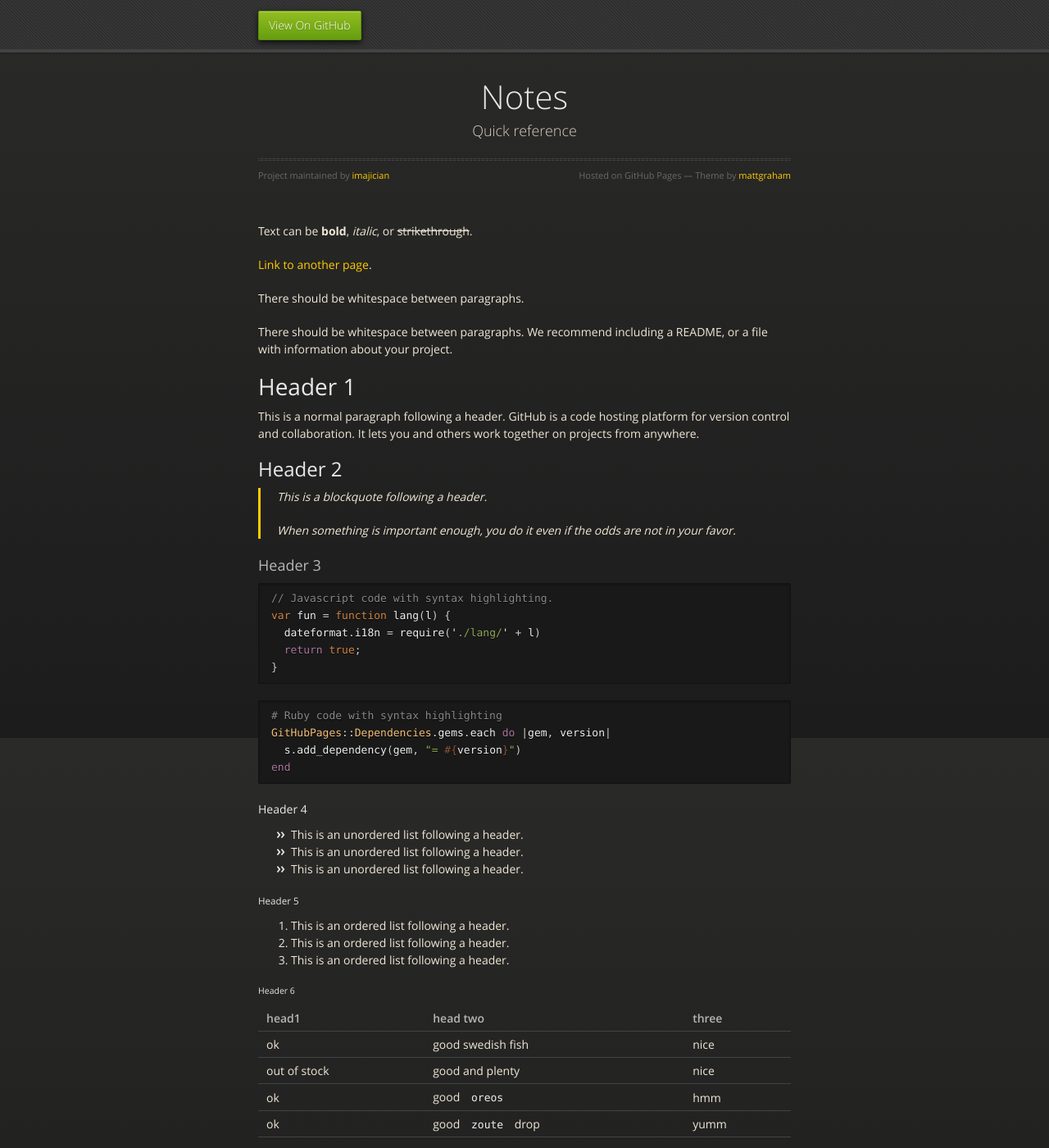
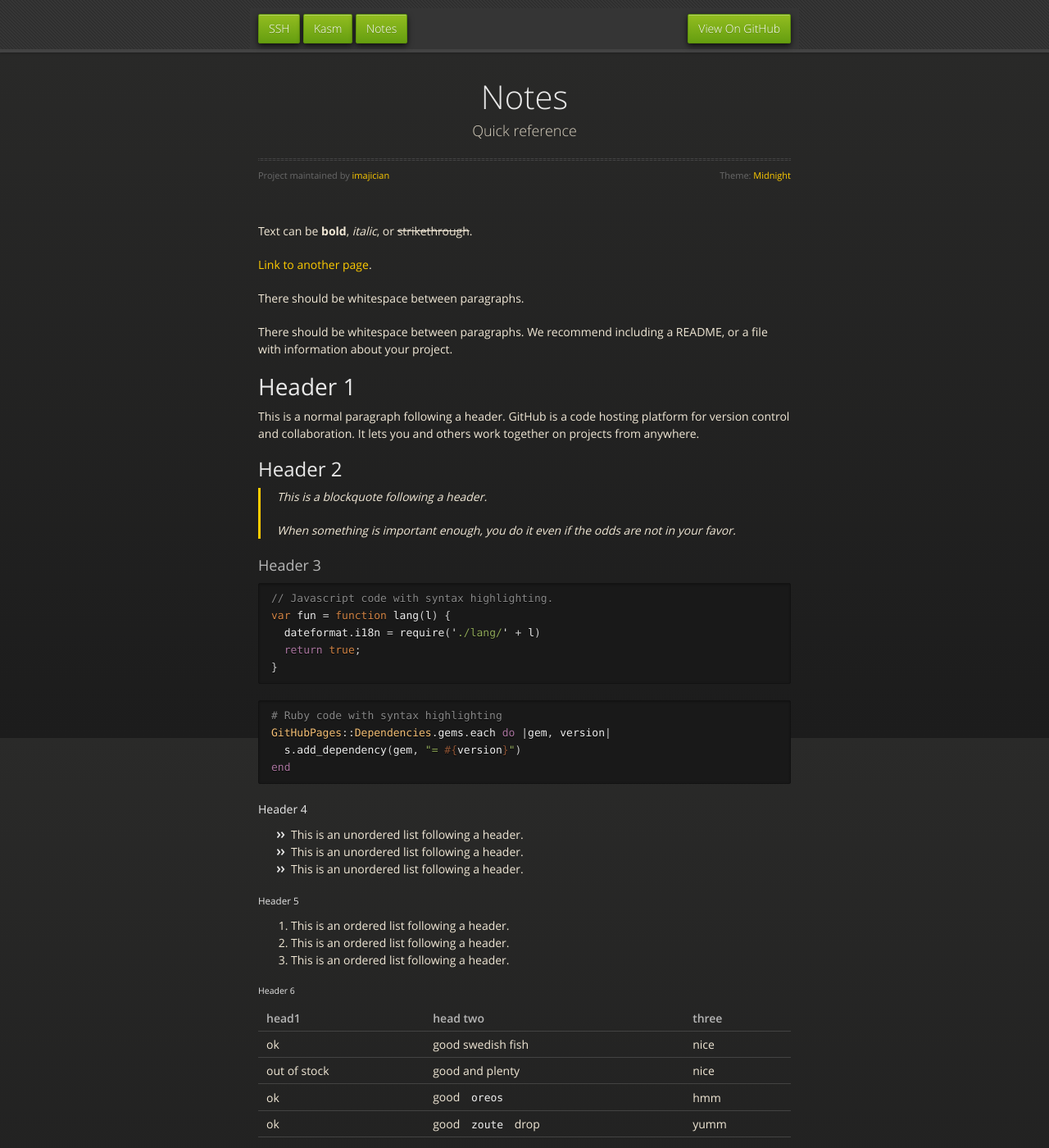
Before and after one commit to imajician/notes, a Jekyll site: the page built from index.md, in a window 1280 px wide and 1400 px high. Shown: the whole window at 82% size. Built offline with Jekyll 4.4.1, drawn with Linux system fonts in a browser that asks for light colours.

Commit message:
navbar updated

```diff
--- /dev/null
+++ b/_includes/navbar.html
@@ -0,0 +1,10 @@
+<div id="header">
+    <nav>
+        <ul>
+            <li><a href="/ssh">SSH</a></li>
+            <li><a href="/kasm">Kasm</a></li>
+            <li><a href="/">Notes</a></li>
+            <li class="fork"><a href="{{ site.github.repository_url }}">View On GitHub</a></li>
+        </ul>
+    </nav>
+</div><!-- end header -->
--- a/_layouts/default.html
+++ b/_layouts/default.html
@@ -18,18 +18,7 @@
     {% include head-custom.html %}
   </head>
   <body>
-      <div id="header">
-        <nav>
-          <ul>
-            <li class="fork"><a href="{{ site.github.repository_url }}">View On GitHub</a></li>
-            {% if site.show_downloads %}
-              <li class="downloads"><a href="{{ site.github.zip_url }}">ZIP</a></li>
-              <li class="downloads"><a href="{{ site.github.tar_url }}">TAR</a></li>
-              <li class="title">DOWNLOADS</li>
-            {% endif %}
-          </ul>
-        </nav>
-      </div><!-- end header -->
+    {% include navbar.html %}
 
     <div class="wrapper">
 
@@ -39,7 +28,7 @@
           <p>{{ site.description | default: site.github.project_tagline }}</p>
           <hr>
           <span class="credits left">Project maintained by <a href="{{ site.github.owner_url }}">{{ site.github.owner_name }}</a></span>
-          <span class="credits right">Hosted on GitHub Pages &mdash; Theme by <a href="https://twitter.com/mattgraham">mattgraham</a></span>
+          <span class="credits right">Theme: <a href="https://github.com/pages-themes/midnight">Midnight</a></span>
         </div>
 
         {{ content }}
--- a/_sass/jekyll-theme-midnight.scss
+++ b/_sass/jekyll-theme-midnight.scss
@@ -169,12 +169,12 @@ dt {
     max-width: 650px;
     margin: 0 auto;
     padding: 0 10px;
-    background: blue;
-    margin: 6px auto;
+    background: #353535;
+    margin: 10px auto;
 
     ul {
       list-style-type: none;
-      margin: 0;
+      margin-right: 0;
       padding: 0;
 
       li {
@@ -211,7 +211,7 @@ dt {
         }
 
         &.fork {
-          float: left;
+          float: right;
           margin-left: 0px;
         }
 
```
Also changed, not shown: _layouts/page.html (+1 -7 lines).
